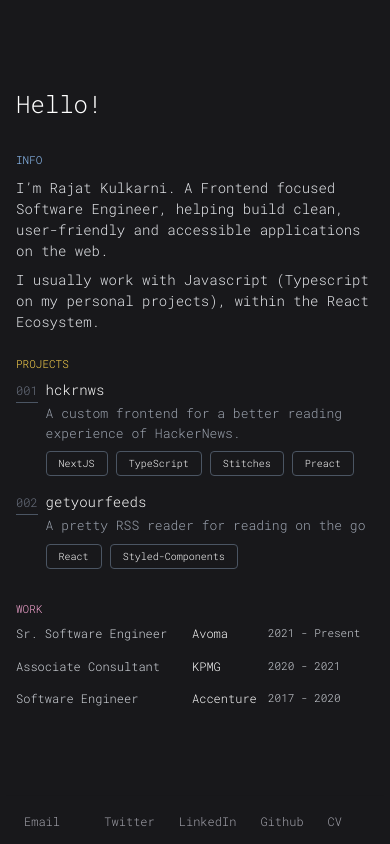
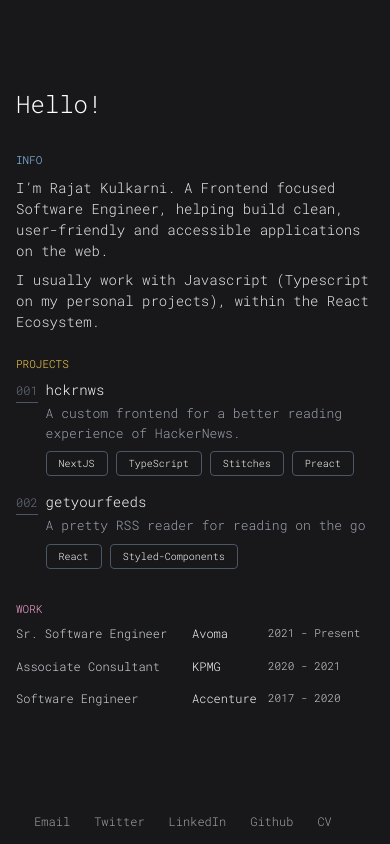
Before and after one commit to rajatkulkarni95/rk-minimal, a Next.js app: page / in a window 390 px wide. Built offline with nearby package versions, Linux system fonts and the light colour scheme.

Commit message:
Increase animation time on mobile for footer, space decisions

```diff
--- a/src/components/Common/Footer.tsx
+++ b/src/components/Common/Footer.tsx
@@ -2,13 +2,13 @@ import { links } from "../../data/links";
 
 const Footer = () => {
   return (
-    <footer className="h-12 bg-zinc-900 shadow-md flex items-center py-2 px-6 sticky justify-between bottom-0 opacity-0 animate-fadeIn mt-auto [animation-delay:2000ms]">
+    <footer className="h-12 bg-zinc-900 shadow-md flex items-center py-2 px-6 sticky justify-center md:justify-between bottom-0 opacity-0 animate-fadeIn mt-auto [animation-delay:2500ms] md:[animation-delay:2000ms]">
       <aside>
         <a
           href={links[0].url}
           target="_blank"
           rel="noreferrer"
-          className="text-xs text-zinc-400 hover:text-zinc-50 md:ml-6"
+          className="text-xs text-zinc-400 hover:text-zinc-50 mr-6 md:ml-6"
         >
           {links[0].name}
         </a>{" "}
```
